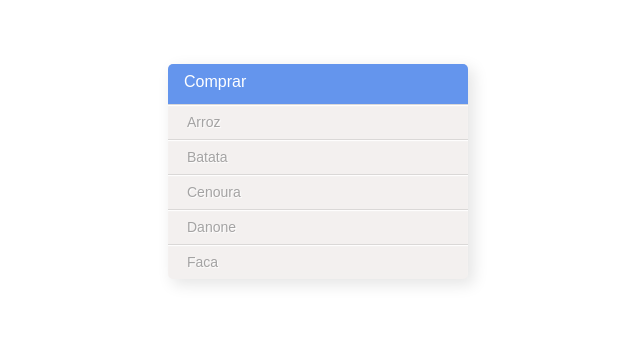
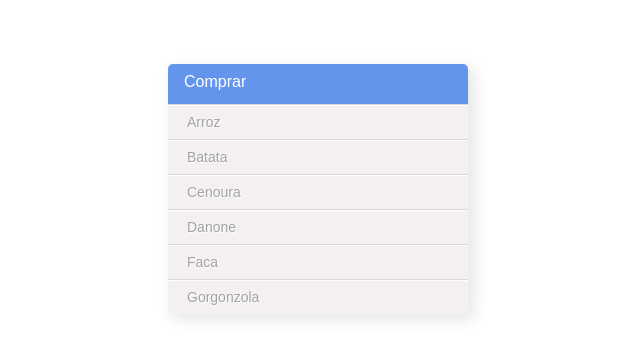
Before and after one commit to naruminho/aula-git, a plain HTML site: page index.html in a window 1280 px wide. Shown: the whole page, without its empty margins (322-962 px from the left). Drawn offline with Linux system fonts and the light colour scheme.

Commit message:
Adicionei gorgonzola

```diff
--- a/index.html
+++ b/index.html
@@ -10,6 +10,7 @@
         <li>Cenoura</li>
         <li>Danone</li>
         <li>Faca</li>
+	<li>Gorgonzola</li>
       </ul>
   </div>
 </div>
```
